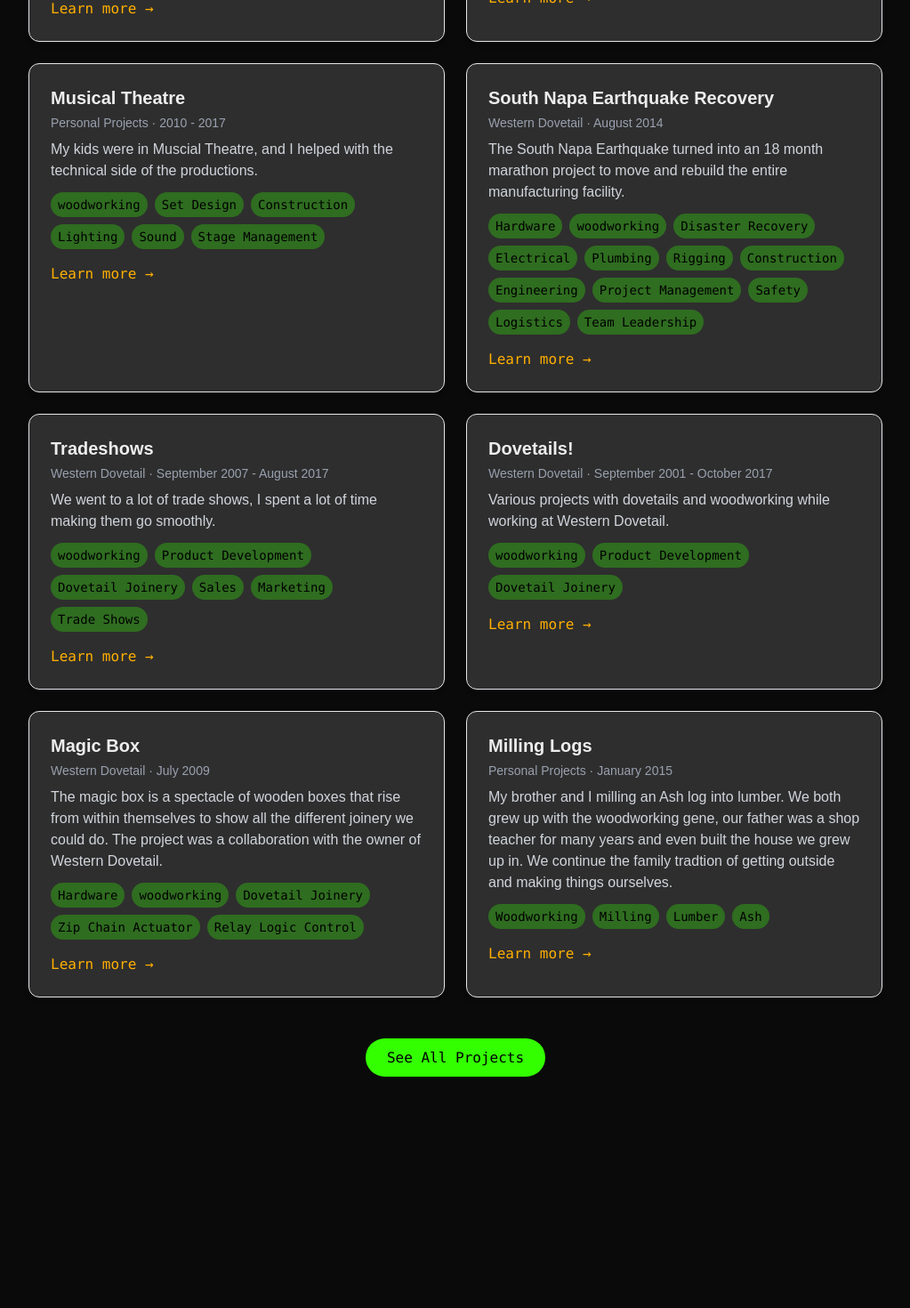
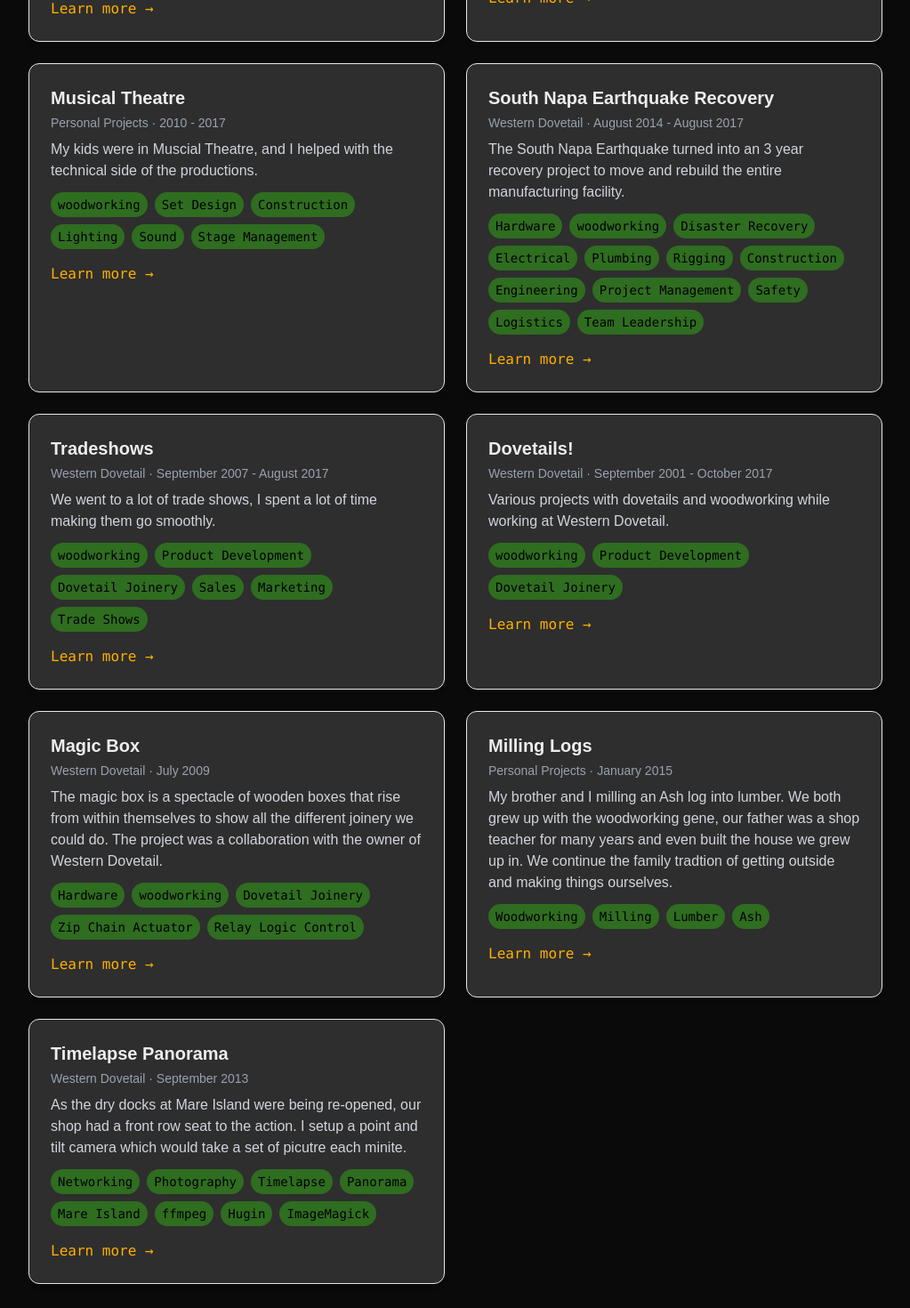
Before and after one commit to KevinBodwell/cv, a Next.js app: page /projects in a window 1280 px wide. Shown: the part 1020-2490 px from the top of the page at 89% size, without its empty margins (128-1151 px from the left). Before the commit the page ends 2269 px from the top, so only its background shows below. Built offline with nearby package versions, Linux system fonts and the light colour scheme.

Commit message:
Change link to block type, add panorama project, add image to tradeshows.

```diff
--- a/public/data/projects.json
+++ b/public/data/projects.json
@@ -240,8 +240,8 @@
     "title": "South Napa Earthquake Recovery",
     "company": "Western Dovetail",
     "companySlug": "western-dovetail",
-    "date": "August 2014",
-    "description": "The South Napa Earthquake turned into an 18 month marathon project to move and rebuild the entire manufacturing facility.",
+    "date": "August 2014 - August 2017",
+    "description": "The South Napa Earthquake turned into an 3 year recovery project to move and rebuild the entire manufacturing facility.",
     "tags": ["Hardware", "woodworking", "Disaster Recovery", "Electrical", "Plumbing", "Rigging", "Construction", "Engineering", "Project Management", "Safety", "Logistics", "Team Leadership"],
     "slug": "south-napa-earthquake-recovery",
     "homepage": true,
@@ -485,7 +485,6 @@
         "type": "paragraph",
         "text": "I can not take credit for building the show buildings such as the bar and other shops, and the clock was built by Max's father George.  Most of the other displays I had some hand in, whether I built it myself, or in partnership with Max and Victor (our shop foreman.)"
       },
-
       {
         "type": "image",
         "src": "https://cdn.bodwell.org/kevin/2017-07-22_08-07-27_735.jpeg",
@@ -498,7 +497,14 @@
         "src": "https://cdn.bodwell.org/kevin/71499171_10157622530074549_622998720115376128_n.jpeg",
         "alt": "IWF",
         "aspectRatio": "4/3",
-        "caption": "I believe this was IWF Atlanta in 2010 or 2012.  My first visit to Atlanta, GA"
+        "caption": "This was IWF Atlanta in 2006.  My first visit to Atlanta, GA"
+      },
+      {
+        "type": "image",
+        "src": "https://cdn.bodwell.org/kevin/IMGA0137.JPG",
+        "alt": "IWF 2006",
+        "aspectRatio": "4/3",
+        "caption": "Setup IWF 2006 in Atlanta, GA"
       },
       {
         "type": "image",
@@ -686,5 +692,48 @@
         "title": "Timelapse of the first pass include ripping and initial planing."
       }
     ]
+  },
+  {
+    "title": "Timelapse Panorama",
+    "company": "Western Dovetail",
+    "companySlug": "western-dovetail",
+    "date": "September 2013",
+    "description": "As the dry docks at Mare Island were being re-opened, our shop had a front row seat to the action.  I setup a point and tilt camera which would take a set of picutre each minite.",
+    "tags": ["Networking", "Photography", "Timelapse", "Panorama", "Mare Island", "ffmpeg", "Hugin", "ImageMagick"],
+    "slug": "timelapse-panorama",
+    "homepage": false,
+    "body": [
+      {
+        "type": "paragraph",
+        "text": "This timelapse was created using a foscam point and tilt camera pointed out of the windows on the mezzanine of building 118 on Mare Island.  I had a process which would take a set of 3 pictures, moving the camera between each frame.  Then using Hugin to stich them together and ImageMagfic for some cropping.  I later used ffmpeg to combine the images into a timelapse"
+      },
+      {
+        "type": "youtube",
+        "videoId": "UnvQWWWAm2g",
+        "title": "Timelapse of the Morgan Fire on Mount Diablo September 8th, 2013"
+      },
+      {
+        "type": "link",
+        "href": "https://hugin.sourceforge.io/",
+        "text": "Hugin panorama photo stitcher",
+        "newTab": true
+      },
+      {
+        "type": "link",
+        "href": "https://imagemagick.org/",
+        "text": "ImageMagick",
+        "newTab": true
+      },
+      {
+        "type": "link",
+        "href": "https://ffmpeg.org/",
+        "text": "FFmpeg",
+        "newTab": true
+      },
+      {
+        "type": "paragraph",
+        "text": "We were eventually asked to take down our camera as it became a problem to the dry dock operations.  We had caught Mythbusters filming a segment with buster, and then when they started tearing apart the mothball fleet, various people who didn't like what they were doing started using it to report on the goings on.  We support local jobs and didn't want to get into the politcs, so that ended the fun experiment."
+      }
+    ]
   }
 ]
--- a/src/components/PortableContent.tsx
+++ b/src/components/PortableContent.tsx
@@ -93,7 +93,7 @@
               <Link
                 key={key}
                 href={block.href}
-                className={`text-terminal-link underline hover:text-terminal-hover ${block.className || ''}`}
+                className={`text-terminal-link underline hover:text-terminal-hover block relative pb-2 ${block.className || ''}`}
                 {...(block.newTab && {
                   target: '_blank',
                   rel: 'noopener noreferrer',
```
